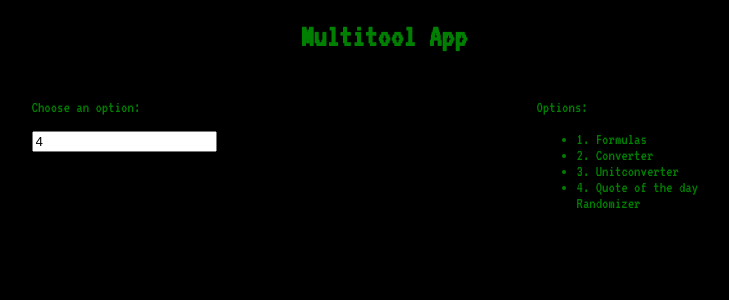
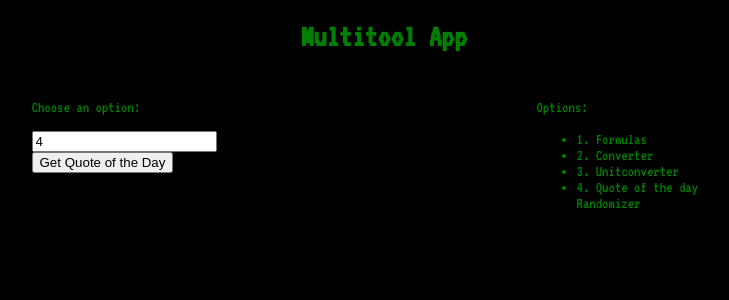
Before and after one commit to ScharmhaarKonig/multitool, a React (Create React App) app: page / in a window 1280 px wide. Both pictures are taken after a click on the item "4. Quote of the day Randomizer". Shown: the top 300 px of the page, without its empty margins (256-985 px from the left). Built offline with nearby package versions, Linux system fonts and the light colour scheme.

Commit message:
Update QuoteofthedayRandomizer.js

```diff
--- a/src/components/QuoteofthedayRandomizer.js
+++ b/src/components/QuoteofthedayRandomizer.js
@@ -1,9 +1,33 @@
-import React from 'react'
+import React, { useState } from 'react';
 
 function QuoteofthedayRandomizer() {
+  const [quote, setQuote] = useState('');
+  const [lastPressTime, setLastPressTime] = useState(
+    localStorage.getItem('lastPressTime')
+  );
+
+  const fetchRandomQuote = async () => {
+    const response = await fetch('https://favqs.com/api/qotd');
+    const data = await response.json();
+    setQuote(data.quote.body);
+    setLastPressTime(Date.now());
+    localStorage.setItem('lastPressTime', Date.now());
+  };
+
+  const handleButtonClick = () => {
+    if (!lastPressTime || Date.now() - lastPressTime >= 24 * 60 * 60 * 1000) {
+      fetchRandomQuote();
+    } else {
+      alert('You can only get a new quote once every 24 hours!');
+    }
+  };
+
   return (
-    <div></div>
-  )
+    <div>
+      <button onClick={handleButtonClick}>Get Quote of the Day</button>
+      <p>{quote}</p>
+    </div>
+  );
 }
 
-export default QuoteofthedayRandomizer
+export default QuoteofthedayRandomizer;
```
